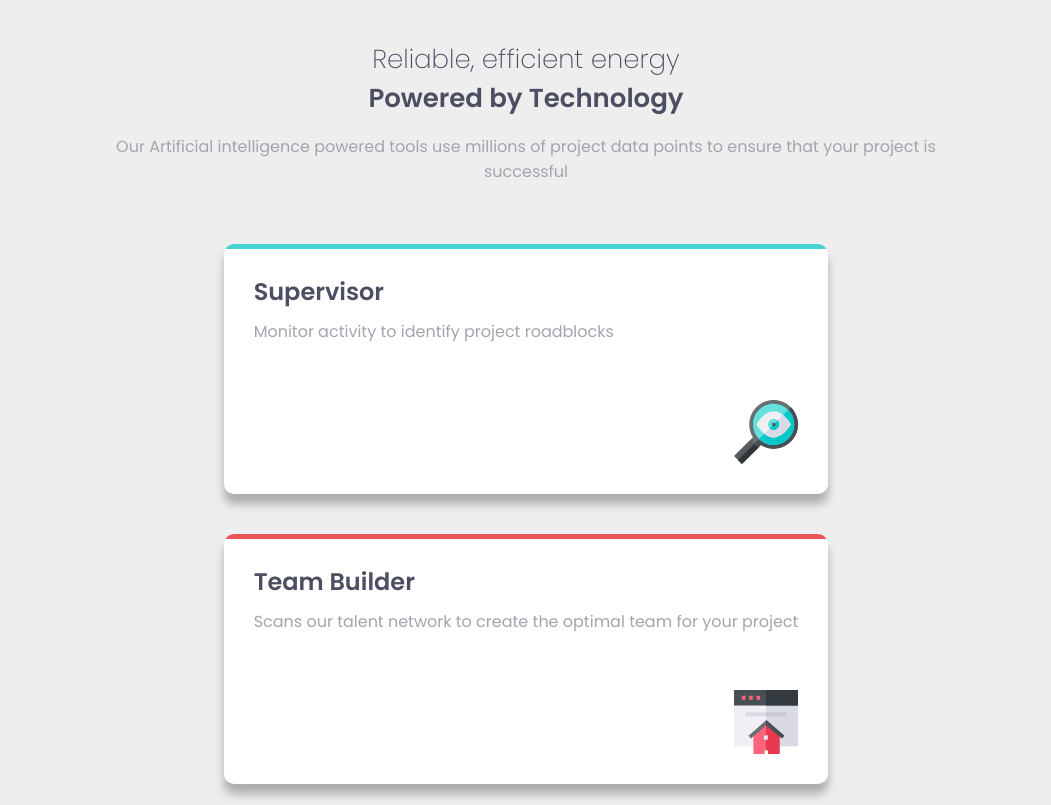
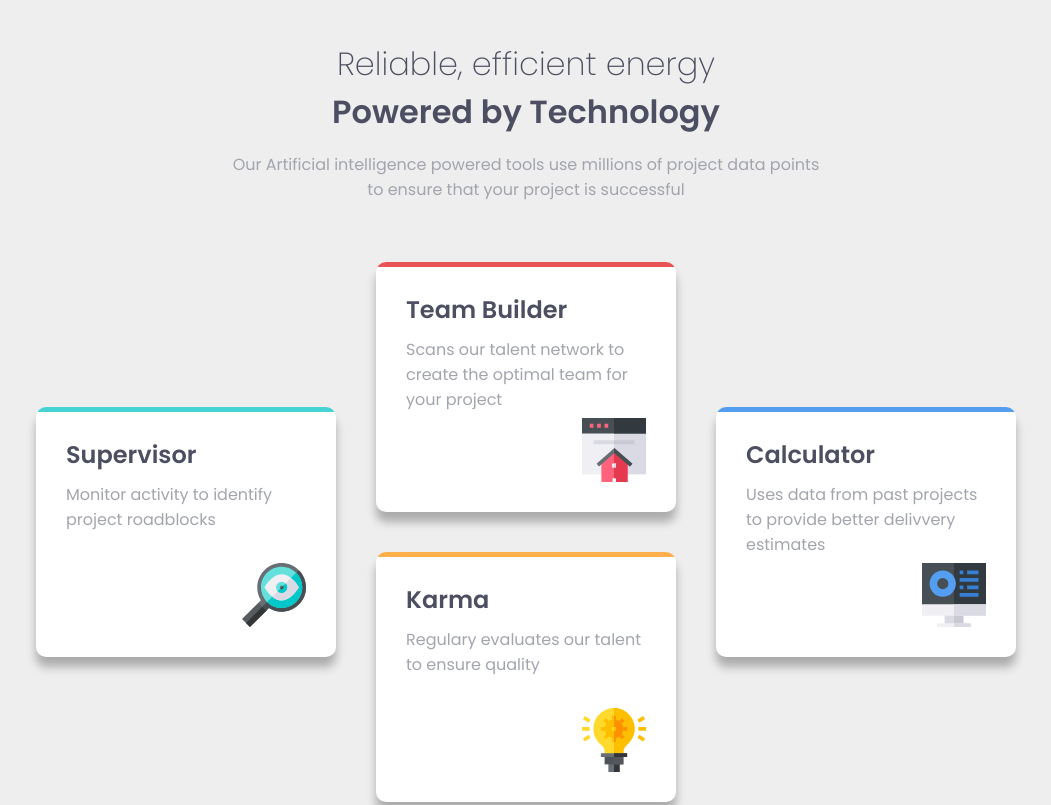
Before and after one commit to shhhBoom/card-layout, a plain HTML site: page index.html in a window 1280 px wide. Shown: the top 805 px of the page, without its empty margins (114-1165 px from the left). Drawn offline with Linux system fonts and the light colour scheme.

Commit message:
Create desktop version

```diff
--- a/assets/css/index.css
+++ b/assets/css/index.css
@@ -107,3 +107,28 @@ main #features, main #features .mid {
     flex-direction: column;
     gap: 40px;
 }
+
+@media only screen and (min-width: 768px) {
+    main h1 {
+        font-size: 32px;
+    }
+
+    main p {
+        width: 50%;
+    }
+
+    main  #features .card p {
+        width: 100%;
+    }
+
+    main #features {
+        flex-direction: row;
+        justify-content: center;
+        align-items: center;
+    }
+
+    main #features .card {
+        width: 300px;
+
+    }
+}
--- a/index.html
+++ b/index.html
@@ -3,7 +3,7 @@
 <head>
   <meta charset="UTF-8">
   <meta name="viewport" content="width=device-width, initial-scale=1.0">
-  <title>Document</title>
+  <title>Card Layout</title>
 
   <link rel="stylesheet" href="assets/css/index.css">
 </head>
```
